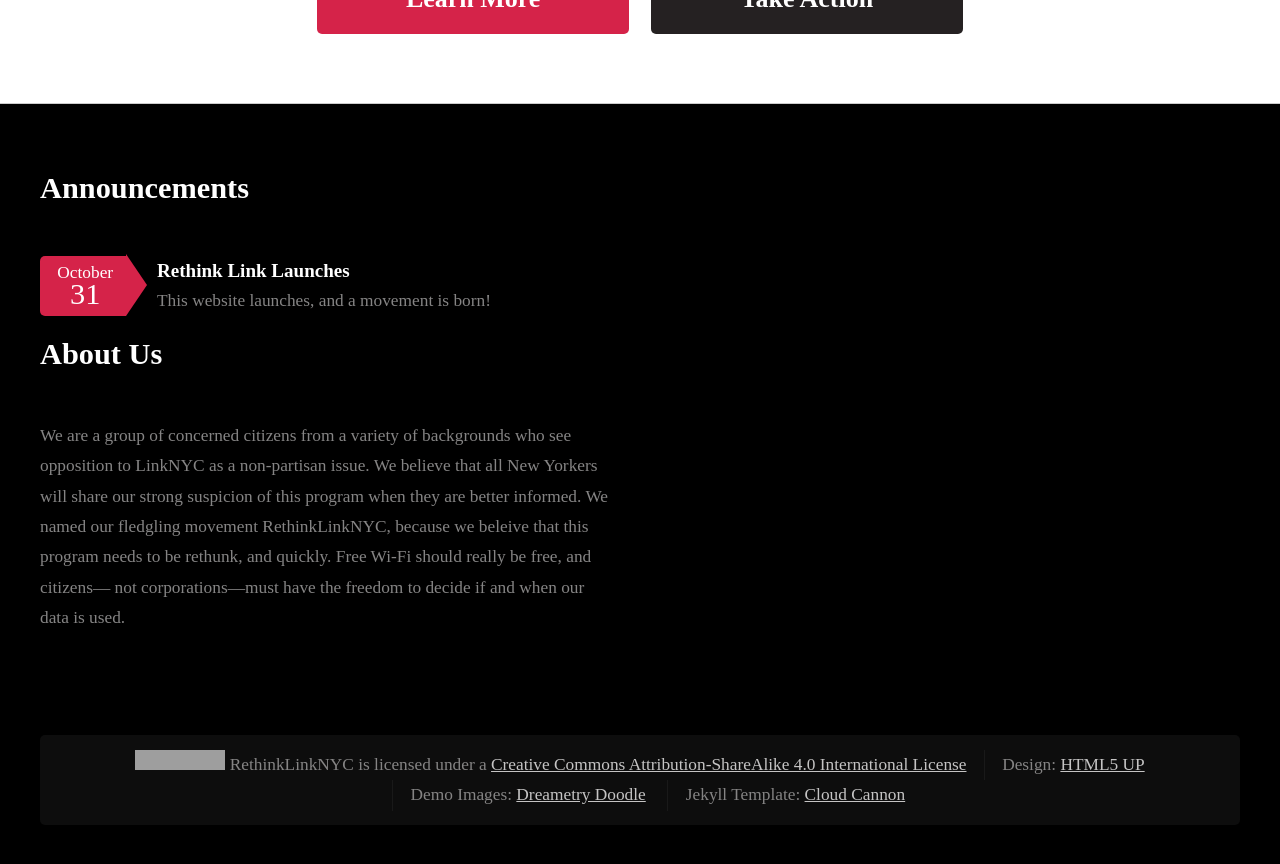
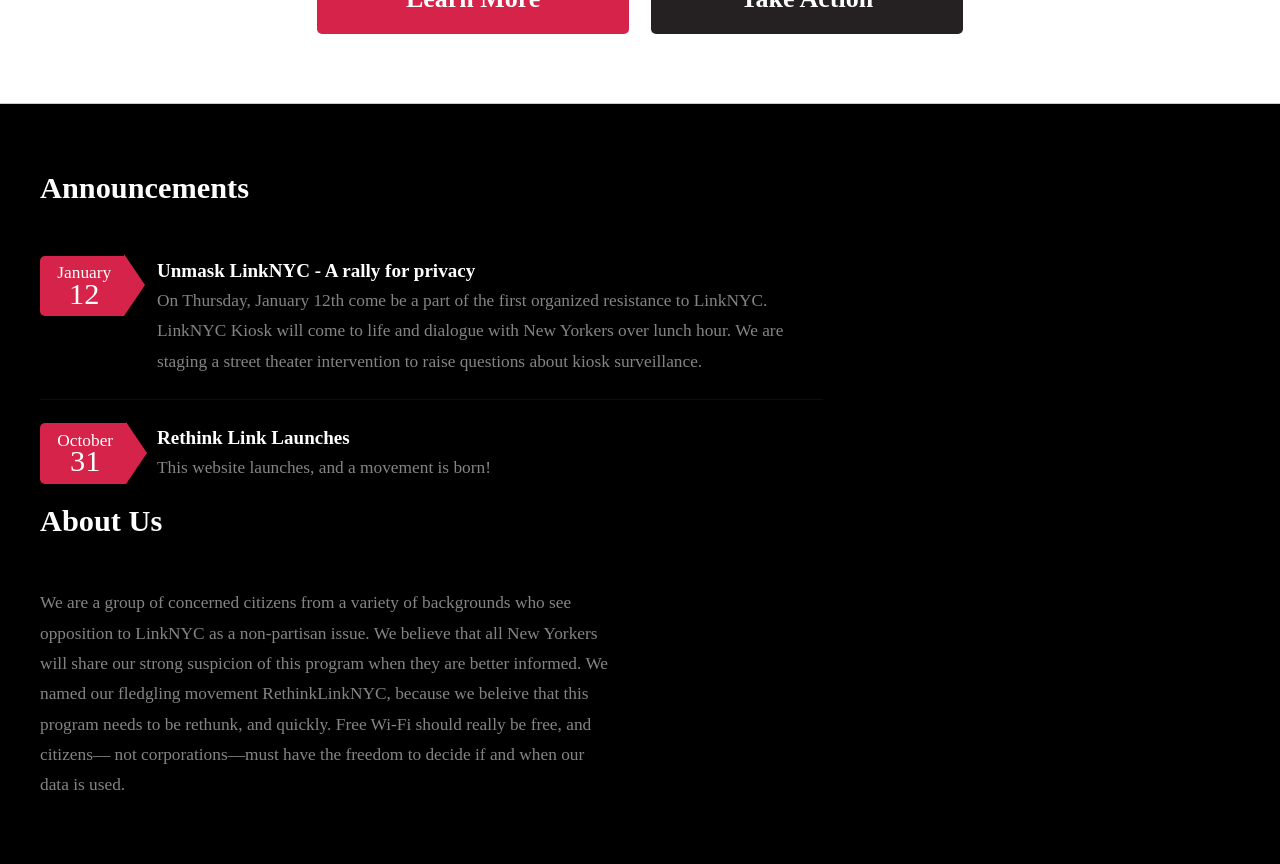
Before and after one commit to rethinklinknyc/rethinklinknyc.github.io, a Jekyll site: the page built from index.html, in a window 1280 px wide and 900 px high, scrolled down 1688 px. Shown: the top 864 px of the window. Built offline with Jekyll 4.4.1, drawn with Linux system fonts in a browser that asks for light colours; some web fonts are replaced; the list of posts is cut into pages by our own code; grey boxes are pictures that could not be loaded.

Commit message:
add privacy rally post

```diff
--- a/_config.yml
+++ b/_config.yml
@@ -19,6 +19,8 @@
 paginate: 10
 baseurl: ''
 
+future: true
+
 collections:
   pages:
     output: true
--- /dev/null
+++ b/_posts/2017-01-12-rally-for-privacy.md
@@ -0,0 +1,17 @@
+---
+title: Unmask LinkNYC - A rally for privacy
+featured: /assets/images/flyer_cover_kiosk_anatomy.png
+layout: post
+---
+
+On Thursday, January 12th come be a part of the first organized resistance to LinkNYC. LinkNYC Kiosk will come to life and dialogue with New Yorkers over lunch hour. We are staging a street theater intervention to raise questions about kiosk surveillance.
+
+Link NYC kiosks are springing up all over the city. They are marketed as “free” public wifi and a general public service. We are not being told that LinkNYC is tracking New Yorkers movements, association patterns, browser habits, and online activities.
+
+RethnkLinkyNYC is a group of concerned citizens whi are demanding to Rethink the Link.nyc program. We believe LinkNYC is not true community wifi. Instead, LinkNYC is mass surveillance and corporate profit boxed and marketed as free wifi. True community WiFi unites and connects people. It affirms freedom, openness and trust.
+
+**WHAT:**     5 minute scripted skit featuring an NYC kiosk featuring a first encounter with link.nyc kiosk<br>
+**WHERE:**    SE corner 61st and Broadway, Manhattan [map](http://www.openstreetmap.org/node/3269834178#map=19/40.76953/-73.98190)<br>
+**WHEN:**     January 12, 12:30pm 2016<br>
+
+We invite you to be signs and spirit to affirm our right to privacy.
```
Also changed, not shown: _posts/2016-10-31-rethink-link-launches.md (renamed from _posts/201-10-31-rethink-link-launches.md), assets/images/flyer_cover_kiosk_anatomy.png (added).
